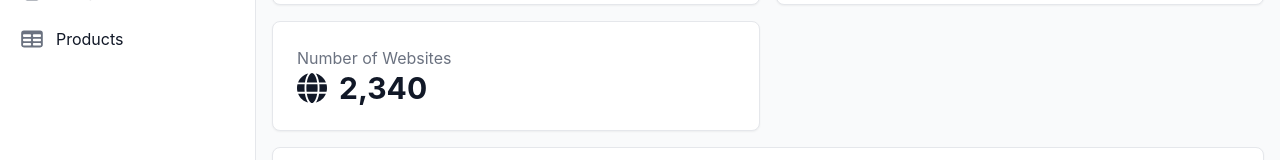
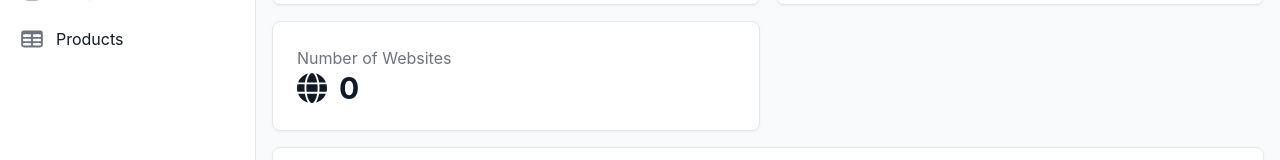
Before and after one commit to EFISS-Capstone-SU23/EFISS-Data-Manager-Frontend, a React (Create React App) app: page / in a window 1280 px wide. Shown: the part 209-369 px from the top of the page. Built offline with nearby package versions, Linux system fonts and the light colour scheme; no server answers.

Commit message:
feat: call api to get num of website

```diff
--- a/src/api/templateAPI.js
+++ b/src/api/templateAPI.js
@@ -21,3 +21,7 @@ export const deleteById = (id) => {
 export const getTemplateByID = (id) => {
 	return instance.get(`/${id}`);
 };
+
+export const countAllTemplate = () => {
+	return instance.get('/count');
+};
--- a/src/components/pages/crawl/ViewCrawl.jsx
+++ b/src/components/pages/crawl/ViewCrawl.jsx
@@ -11,10 +11,10 @@ import Breadcrumb from '../../forms/Breadcrumb';
 import { CrawIcon } from '../../../icons';
 import { codeEditorStyle } from '../../../config';
 import { getCrawlById } from '../../../api/crawlAPI';
+import ProductTable from '../../table/ProductTable/ProductTable';
 
 import './ViewCrawl.css';
 // eslint-disable-next-line no-unused-vars
-import ProductTable from '../../table/ProductTablegit push --set-upstream origin feat/ProductTable';
 
 const REACT_APP_WS_URL = process.env.REACT_APP_WS_URL || 'ws://localhost:3000';
 
--- a/src/components/pages/dashboard/Dashboard.jsx
+++ b/src/components/pages/dashboard/Dashboard.jsx
@@ -1,11 +1,22 @@
 /* eslint-disable jsx-a11y/anchor-is-valid */
+import { useEffect, useState } from 'react';
 import { FontAwesomeIcon } from '@fortawesome/react-fontawesome';
 import {
 	faFileArrowDown, faImage, faGlobe,
 } from '@fortawesome/free-solid-svg-icons';
-import ProductTable from '../../table/ProductTablegit push --set-upstream origin feat/ProductTable';
+
+import ProductTable from '../../table/ProductTable/ProductTable';
+import { countAllTemplate } from '../../../api/templateAPI';
 
 function Dashboard() {
+	const [numOfWebsites, setNumOfWebsites] = useState(0);
+
+	useEffect(() => {
+		countAllTemplate().then((res) => {
+			setNumOfWebsites(res.data.total);
+		});
+	}, []);
+
 	return (
 		<div className="px-4 pt-6">
 			<div className="grid w-full grid-cols-1 gap-4 mt-4 xl:grid-cols-2 2xl:grid-cols-3">
@@ -47,7 +58,7 @@ function Dashboard() {
 								icon={faGlobe}
 								className="mr-3"
 							/>
-							2,340
+							{numOfWebsites}
 						</span>
 					</div>
 				</div>
--- a/src/components/pages/product/ProductPage.jsx
+++ b/src/components/pages/product/ProductPage.jsx
@@ -2,7 +2,7 @@ import { useState } from 'react';
 
 import Breadcrumb from '../../forms/Breadcrumb';
 import { ProductIcon } from '../../../icons';
-import ProductTable from '../../table/ProductTablegit push --set-upstream origin feat/ProductTable';
+import ProductTable from '../../table/ProductTable/ProductTable';
 
 const breadcrumbList = [
 	{
```
Also changed, not shown: src/components/table/ProductTable/ProductTable.jsx (renamed from src/components/table/ProductTablegit push --set-upstream origin feat/ProductTable.jsx).
